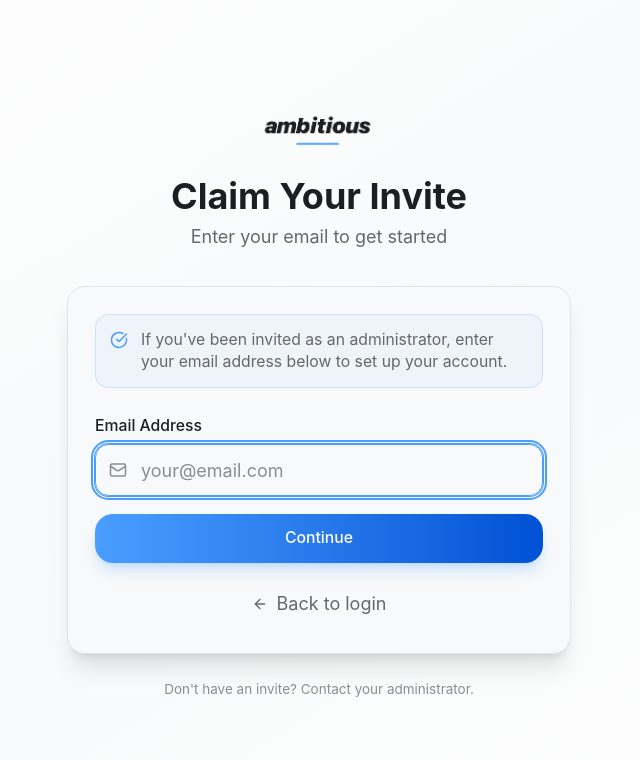
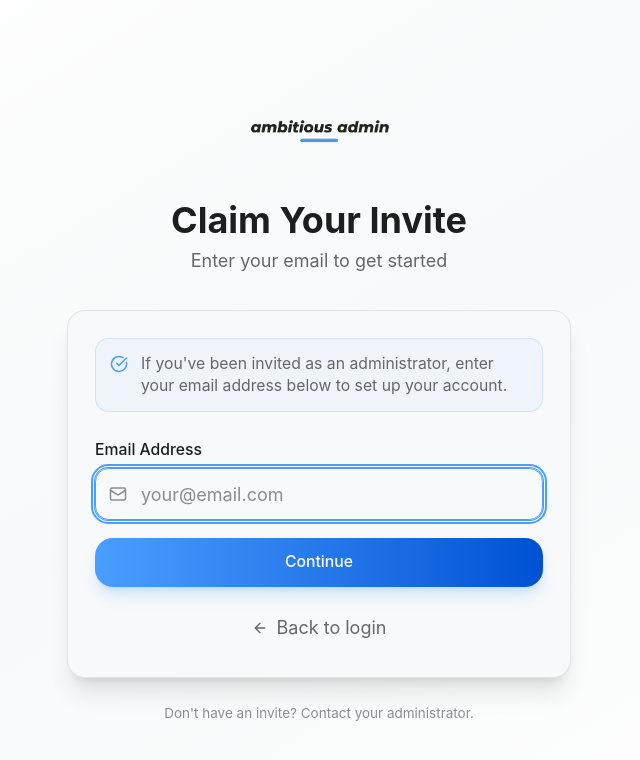
Before and after one commit to dtj0108/ambitious-admin, a Next.js app: page /login/claim in a window 1280 px wide. Shown: the top 760 px of the page, without its empty margins (321-961 px from the left). Built offline with nearby package versions, Linux system fonts and the light colour scheme; no server answers.

Commit message:
Update logo to new design

```diff
--- a/app/login/claim/page.tsx
+++ b/app/login/claim/page.tsx
@@ -53,7 +53,7 @@ export default function ClaimInvitePage() {
       {/* Logo */}
       <div className="text-center mb-8">
         <Image
-          src="/logo.webp"
+          src="/logo.png"
           alt="Ambitious"
           width={180}
           height={60}
--- a/app/login/page.tsx
+++ b/app/login/page.tsx
@@ -59,7 +59,7 @@ export default function LoginPage() {
       {/* Logo */}
       <div className="text-center mb-8">
         <Image
-          src="/logo.webp"
+          src="/logo.png"
           alt="Ambitious"
           width={180}
           height={60}
--- a/app/login/set-password/page.tsx
+++ b/app/login/set-password/page.tsx
@@ -107,7 +107,7 @@ export default function SetPasswordPage() {
       {/* Logo */}
       <div className="text-center mb-8">
         <Image
-          src="/logo.webp"
+          src="/logo.png"
           alt="Ambitious"
           width={180}
           height={60}
--- a/app/login/setup-2fa/page.tsx
+++ b/app/login/setup-2fa/page.tsx
@@ -113,7 +113,7 @@ export default function Setup2FAPage() {
       {/* Logo */}
       <div className="text-center mb-8">
         <Image
-          src="/logo.webp"
+          src="/logo.png"
           alt="Ambitious"
           width={180}
           height={60}
--- a/app/login/verify/page.tsx
+++ b/app/login/verify/page.tsx
@@ -71,7 +71,7 @@ export default function VerifyPage() {
       {/* Logo */}
       <div className="text-center mb-8">
         <Image
-          src="/logo.webp"
+          src="/logo.png"
           alt="Ambitious"
           width={180}
           height={60}
```
Also changed, not shown: Untitled design (38).png (added), public/logo.png (added).
